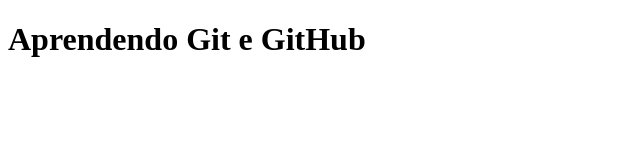
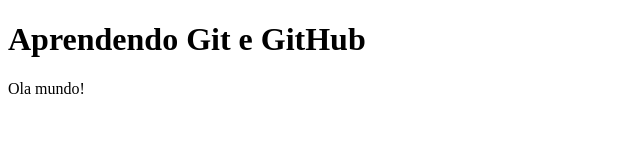
Before and after one commit to herculesJardim/aula-de-git, a plain HTML site: page index.html in a window 1280 px wide. Shown: the full height of the page, 0-640 px from the left. Drawn offline with Linux system fonts and the light colour scheme.

Commit message:
adicionado olá mundo!

```diff
--- a/index.html
+++ b/index.html
@@ -9,5 +9,6 @@
 </head>
 <body>
     <h1>Aprendendo Git e GitHub</h1>
+    <p>Ola mundo!</p>
 </body>
 </html>
```
